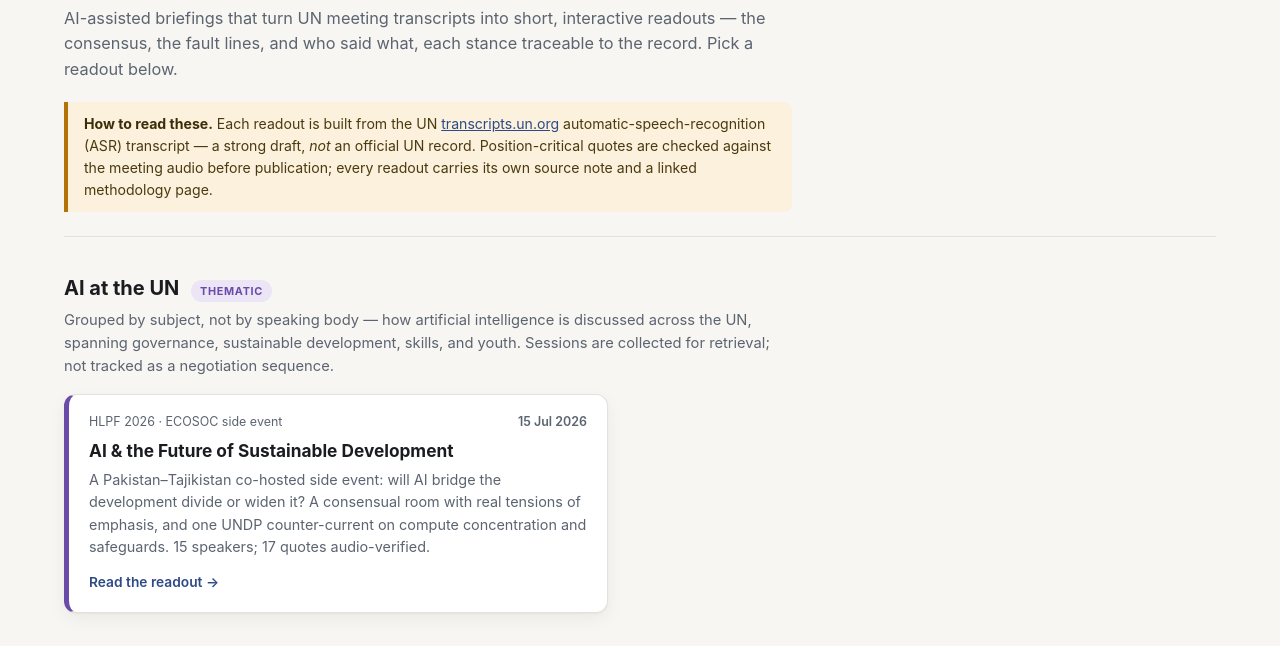
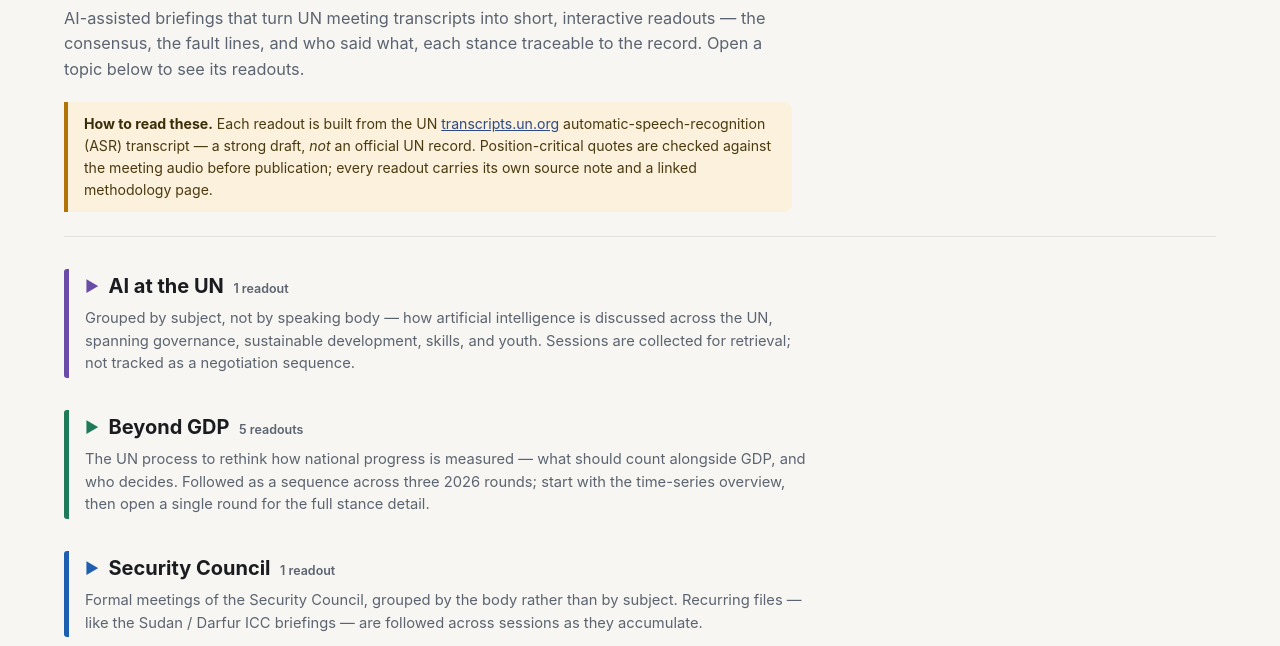
Before and after one commit to Christian-Wandel/un-ai-readouts, a plain HTML site: page index.html in a window 1280 px wide. Shown: the part 115-761 px from the top of the page. Drawn offline with Linux system fonts and the light colour scheme.

Commit message:
feat: collapsible topic groups, badges moved to data-type
- Each group is a native <details>: title + blurb + readout count
  visible, cards expand on click; collapsed by default
- Thematic/Institutional badges removed from UI; kept as data-type
  attributes for future filtering

Co-Authored-By: Claude Fable 5 <noreply@anthropic.com>

```diff
--- a/index.html
+++ b/index.html
@@ -75,43 +75,62 @@
   }
   .asr-note strong { color: #3a2d08; }
 
-  /* Each topic group carries its own accent colour (--g) set on the
-     section id below — the coloured card edge + badge per group. */
-  section.group { margin-top: 2.25rem; --g: var(--accent); --g-soft: #e7ebf3; }
+  /* Each topic group is a collapsible <details>. It carries its own
+     accent colour (--g) set on the id below, and a data-type attribute
+     (thematic | institutional) kept for future filtering — not shown. */
+  details.group { margin-top: 2rem; --g: var(--accent); --g-soft: #e7ebf3; }
   #ai-at-un          { --g: #6a4ba8; --g-soft: #ece5f6; }
   #beyond-gdp        { --g: #1f7a5a; --g-soft: #e0f2ec; }
   #security-council  { --g: #1f5fb0; --g-soft: #e2ecf8; }
   #un80              { --g: #a8642a; --g-soft: #f6ebe0; }
 
-  section.group > .group-head {
+  details.group > summary {
+    cursor: pointer;
+    list-style: none;
+    border-left: 5px solid var(--g);
+    padding: .15rem 0 .15rem 1rem;
+    border-radius: 3px;
+  }
+  details.group > summary::-webkit-details-marker { display: none; }
+  details.group > summary:focus-visible {
+    outline: 3px solid var(--focus);
+    outline-offset: 2px;
+  }
+
+  .group-head {
     display: flex;
     align-items: baseline;
-    gap: .75rem;
+    gap: .6rem;
     flex-wrap: wrap;
-    margin-bottom: .35rem;
+    margin-bottom: .3rem;
   }
-  section.group h2 {
+  .group-head h2 {
     font-size: 1.25rem;
     margin: 0;
   }
-  .group-type {
+  .chev {
     display: inline-block;
-    font-size: .68rem;
-    font-weight: 700;
-    letter-spacing: .06em;
-    text-transform: uppercase;
-    padding: .18rem .55rem;
-    border-radius: 999px;
-    background: var(--g-soft);
     color: var(--g);
+    font-size: .95rem;
+    transition: transform .15s ease;
+    transform: translateY(-1px);
   }
-  section.group > p.group-blurb {
-    margin: 0 0 1rem;
+  details[open] > summary .chev { transform: rotate(90deg) translateX(-1px); }
+  details.group > summary:hover h2 { color: var(--g); }
+  .group-count {
+    font-size: .78rem;
+    font-weight: 600;
+    color: var(--muted);
+  }
+
+  p.group-blurb {
+    margin: 0;
     color: var(--muted);
     font-size: .92rem;
     max-width: 78ch;
   }
 
+  details.group > .cards { margin-top: 1rem; }
   .cards {
     display: grid;
     gap: 1rem;
@@ -187,28 +206,32 @@
   <header class="page">
     <p class="kicker">Index</p>
     <h1>UN AI Readouts</h1>
-    <p class="lede">AI-assisted briefings that turn UN meeting transcripts into short, interactive readouts — the consensus, the fault lines, and who said what, each stance traceable to the record. Pick a readout below.</p>
+    <p class="lede">AI-assisted briefings that turn UN meeting transcripts into short, interactive readouts — the consensus, the fault lines, and who said what, each stance traceable to the record. Open a topic below to see its readouts.</p>
     <div class="asr-note">
       <strong>How to read these.</strong> Each readout is built from the UN <a href="https://transcripts.un.org/en" target="_blank" rel="noopener">transcripts.un.org</a> automatic-speech-recognition (ASR) transcript — a strong draft, <em>not</em> an official UN record. Position-critical quotes are checked against the meeting audio before publication; every readout carries its own source note and a linked methodology page.
     </div>
   </header>
 
   <!-- ============================================================
-       TOPIC GROUPS — one <section class="group"> per group, in
-       alphabetical order. To add a readout: copy one
-       <article class="card"> block into the right group's .cards
-       grid (or add a new group section — set its accent colour on
-       the section id in the CSS above).
-       Group type badge: Institutional = by speaking body,
-       Thematic = by subject.
+       TOPIC GROUPS — one <details class="group"> per group, in
+       alphabetical order. data-type (thematic | institutional) is
+       kept for future filtering; it is not rendered.
+       To add a readout: copy one <article class="card"> block into
+       the right group's .cards grid. For a new group: copy a
+       <details class="group"> block, give it an id, set its accent
+       colour (--g / --g-soft) on that id in the CSS above, and
+       update the readout count in .group-count.
        ============================================================ -->
 
-  <section class="group" id="ai-at-un">
+  <details class="group" id="ai-at-un" data-type="thematic">
+    <summary>
       <div class="group-head">
+        <span class="chev">▶</span>
         <h2>AI at the UN</h2>
-      <span class="group-type">Thematic</span>
+        <span class="group-count">1 readout</span>
       </div>
       <p class="group-blurb">Grouped by subject, not by speaking body — how artificial intelligence is discussed across the UN, spanning governance, sustainable development, skills, and youth. Sessions are collected for retrieval; not tracked as a negotiation sequence.</p>
+    </summary>
     <div class="cards single">
 
       <article class="card">
@@ -224,14 +247,17 @@
       </article>
 
     </div>
-  </section>
+  </details>
 
-  <section class="group" id="beyond-gdp">
+  <details class="group" id="beyond-gdp" data-type="thematic">
+    <summary>
       <div class="group-head">
+        <span class="chev">▶</span>
         <h2>Beyond GDP</h2>
-      <span class="group-type">Thematic</span>
+        <span class="group-count">5 readouts</span>
       </div>
       <p class="group-blurb">The UN process to rethink how national progress is measured — what should count alongside GDP, and who decides. Followed as a sequence across three 2026 rounds; start with the time-series overview, then open a single round for the full stance detail.</p>
+    </summary>
     <div class="cards">
 
       <article class="card">
@@ -299,14 +325,17 @@
       </article>
 
     </div>
-  </section>
+  </details>
 
-  <section class="group" id="security-council">
+  <details class="group" id="security-council" data-type="institutional">
+    <summary>
       <div class="group-head">
+        <span class="chev">▶</span>
         <h2>Security Council</h2>
-      <span class="group-type">Institutional</span>
+        <span class="group-count">1 readout</span>
       </div>
       <p class="group-blurb">Formal meetings of the Security Council, grouped by the body rather than by subject. Recurring files — like the Sudan / Darfur ICC briefings — are followed across sessions as they accumulate.</p>
+    </summary>
     <div class="cards single">
 
       <article class="card">
@@ -322,14 +351,17 @@
       </article>
 
     </div>
-  </section>
+  </details>
 
-  <section class="group" id="un80">
+  <details class="group" id="un80" data-type="thematic">
+    <summary>
       <div class="group-head">
+        <span class="chev">▶</span>
         <h2>UN80</h2>
-      <span class="group-type">Thematic</span>
+        <span class="group-count">2 readouts</span>
       </div>
       <p class="group-blurb">The Secretary-General's UN80 initiative to reform the UN system in its 80th year — from the launch briefing through the Working Group rounds that followed.</p>
+    </summary>
     <div class="cards">
 
       <article class="card">
@@ -357,7 +389,7 @@
       </article>
 
     </div>
-  </section>
+  </details>
 
   <footer class="page">
     <p>An experiment in AI-assisted UN meeting analysis. Every stance is verbatim from the source transcript; unstated positions are marked, never inferred.</p>
```
Lines whose indentation alone changed are shown as unchanged.
